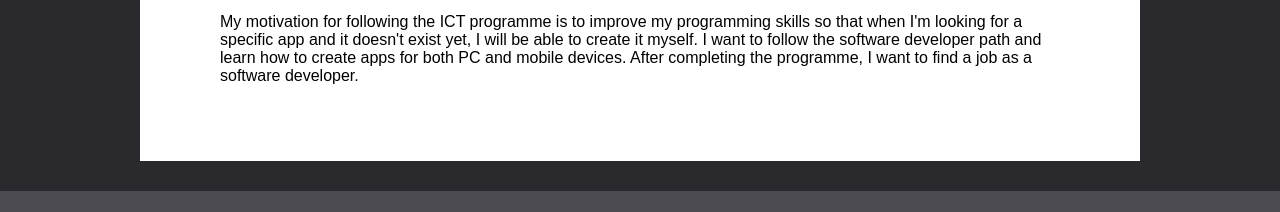
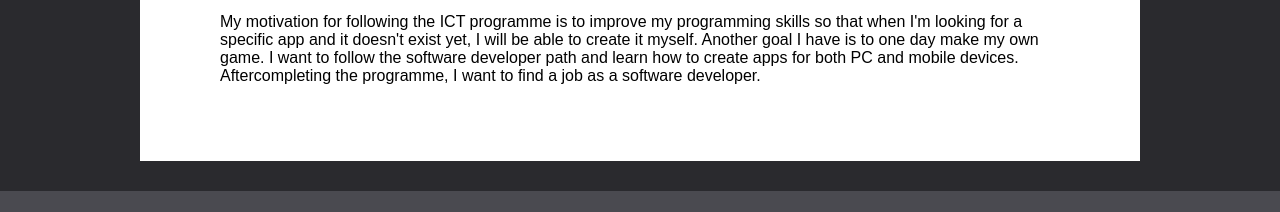
Before and after one commit to mhille813/mhille813.github.io, a plain HTML site: page why-it.html in a window 1280 px wide. Shown: the part 253-465 px from the top of the page. Drawn offline with Linux system fonts and the light colour scheme.

Commit message:
Update 'Why IT?' page

```diff
--- a/why-it.html
+++ b/why-it.html
@@ -31,11 +31,11 @@
                 started learning Lua and trying to make small games.
             </p>
             <p>
-                My motivation for following the ICT programme is to
-                improve my programming skills so that when I'm looking for a specific app and it doesn't exist yet, I
-                will be able to create it myself. I want to follow the software developer path and learn how to create
-                apps for both PC and mobile devices. After completing the programme, I want to find a job as a software
-                developer.
+                My motivation for following the ICT programme is to improve my programming skills so that when I'm
+                looking for a specific app and it doesn't exist yet, I will be able to create it myself. Another goal I
+                have is to one day make my own game. I want to follow the software developer path and learn how to
+                create apps for both PC and mobile devices. Aftercompleting the programme, I want to find a job as a
+                software developer.
             </p>
         </article>
     </main>
```
